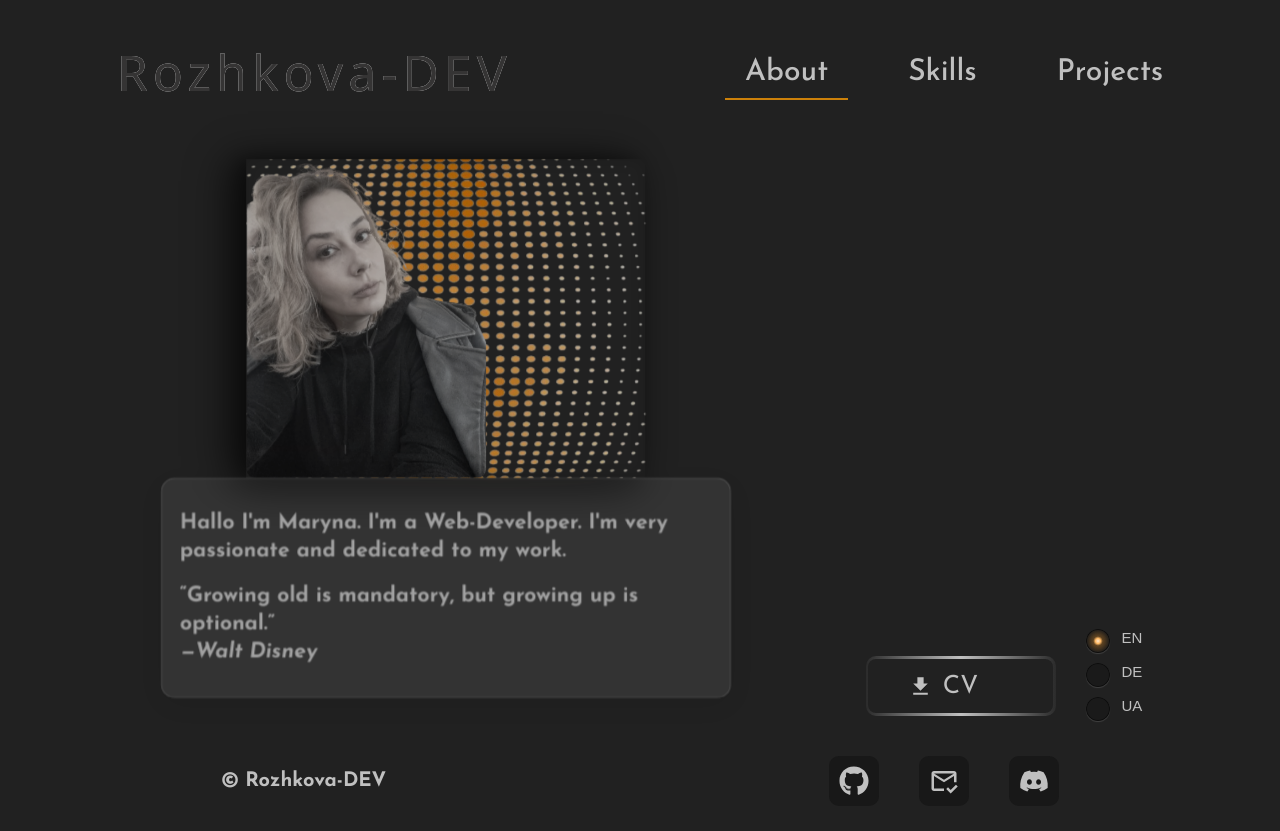
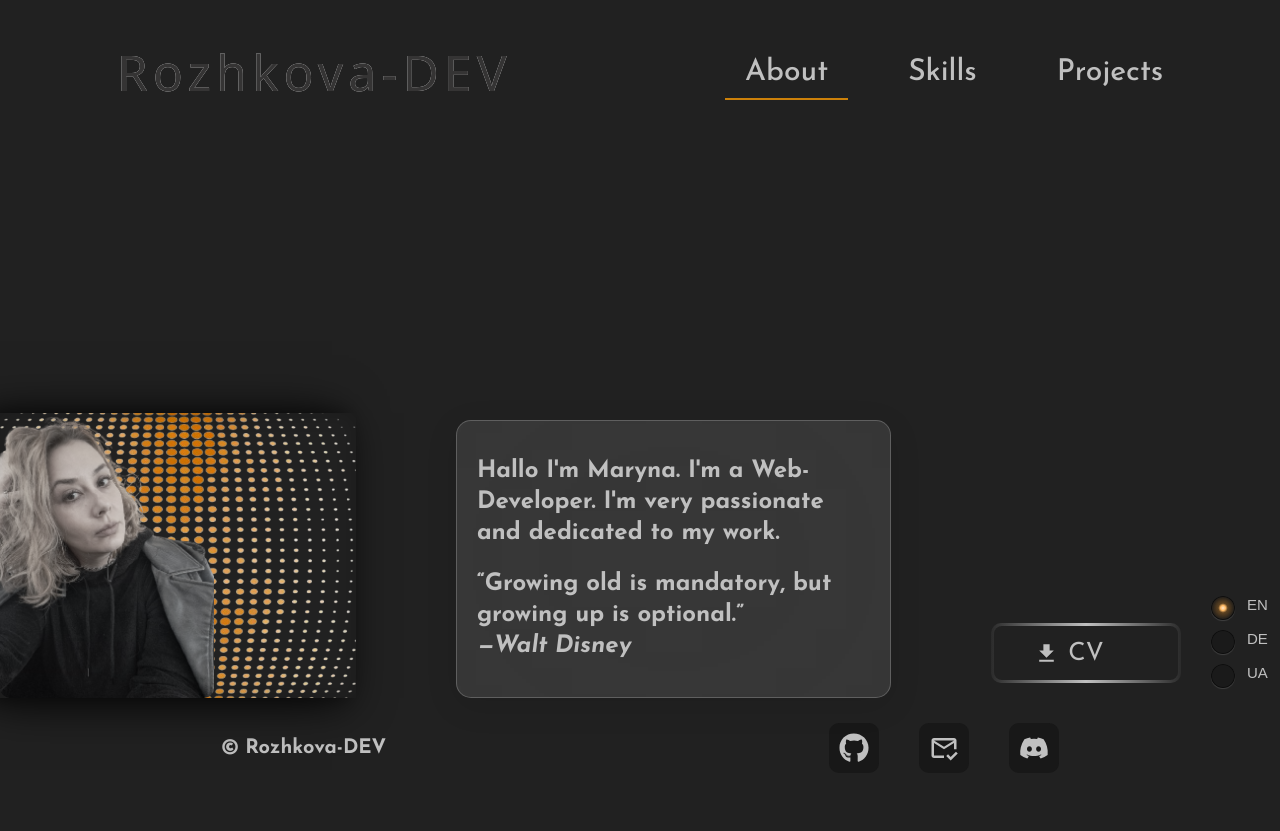
Before and after one commit to marrozhkova/portfolio, a React (Vite) app: page / in a window 1280 px wide. Shown: the part 802-1633 px from the top of the page. After the commit the page ends 1600 px from the top, so only its background shows below. Built offline with nearby package versions, Linux system fonts and the light colour scheme; a web font is replaced by a local one.

Commit message:
skills+projects

```diff
--- a/index.html
+++ b/index.html
@@ -4,7 +4,7 @@
     <meta charset="UTF-8" />
     <link rel="icon" type="image/svg+xml" href="/vite.svg" />
     <meta name="viewport" content="width=device-width, initial-scale=1.0" />
-    <title>Vite + React</title>
+    <title>Rozhkova Web-Dev Profile</title>
   </head>
   <body>
     <div id="root"></div>
--- a/src/App.jsx
+++ b/src/App.jsx
@@ -15,7 +15,6 @@ function App() {
         <Route path="/" element={<HomeInhalt />}>
           <Route index element={<About />} />
           <Route path="projects" element={<Projects2 />} />
-          <Route path="projects2" element={<Projects2 />} />
           <Route path="skills" element={<Skills />} />
           <Route path="404" element={<Error2 />} />
           <Route path="*" element={<Navigate to="/404" replace />} />
--- a/src/index.css
+++ b/src/index.css
@@ -12,23 +12,19 @@ html {
 }
 body {
   background-color: rgb(33, 33, 33);
-  display: flex;
-  flex-direction: column;
   min-height: 100vh;
   width: 100%;
   color: #c0c0c0;
   font-family: "Josefin Sans", sans-serif;
   font-weight: 400;
+  overflow-x: hidden;
+  /* border: 1px solid red; */
 }
 .main {
   position: relative;
+  width: 100%;
+  height: 100vh;
   display: flex;
-  overflow-x: hidden;
   flex-direction: column;
-  flex: 1 auto;
-  width: 100%;
-  min-height: 100vh;
+  /* border: 1px solid red; */
 }
-.main > .outlet {
-  flex: 1 0 auto;
-}
--- a/src/pages/About.jsx
+++ b/src/pages/About.jsx
@@ -34,7 +34,7 @@ const About = () => {
   };
   return (
     <div className="home-container-2" id="about">
-      <div className="foto-section">
+      {/* <div className="foto-section"> */}
       <div className="foto-div">
         <img
           className="foto"
@@ -56,7 +56,7 @@ const About = () => {
           </p>
         </blockquote>
       </div>
-      </div>
+      {/* </div> */}
       <div className="cv">
         <a
           href={cvLinks[lang]}
--- a/src/pages/HomeLayout.jsx
+++ b/src/pages/HomeLayout.jsx
@@ -10,7 +10,7 @@ const HomeLayout = () => {
     <>
       <div className="main">
         <Header />
-        <Outlet className="outlet" />
+        <Outlet />
         <Footer />
       </div>
     </>
--- a/src/styles/about.css
+++ b/src/styles/about.css
@@ -1,7 +1,7 @@
 .home-container-2 {
   flex: 1 auto;
   display: flex;
-  justify-content: center;
+  justify-content: start;
   align-items: flex-end;
   gap: 10rem;
 
@@ -16,6 +16,9 @@
   box-shadow: -2.4rem 0 4.8rem rgba(0, 0, 0, 0.5),
     -1.6rem 0 3.2rem rgba(0, 0, 0, 0.4), -0.8rem 0 1.6rem rgba(0, 0, 0, 0.3),
     0 1.2rem 4rem rgba(0, 0, 0, 0.3), inset 0 0 2rem rgba(0, 0, 0, 0.2);
+  animation: appear linear;
+  animation-timeline: view();
+  animation-range: entry 0% cover 60%;
   img {
     width: 60%;
     object-fit: cover;
@@ -25,17 +28,15 @@
     transition: all 0.3s ease-in-out;
   }
 }
-.foto-section {
+/* .foto-section {
   width: 50%;
   height: 100%;
   display: flex;
   flex-direction: column;
   justify-content: flex-end;
   align-items: center;
-  animation: appear linear;
-  animation-timeline: view();
-  animation-range: entry 0% cover 60%;
-}
+
+} */
 @keyframes appear {
   from {
     opacity: 0;
@@ -58,7 +59,7 @@
   flex-direction: column;
   gap: 2rem;
   background: rgba(255, 255, 255, 0.1);
-  backdrop-filter: blur(1rem);
+  backdrop-filter: blur(20rem);
   border: 0.1rem solid rgba(255, 255, 255, 0.2);
   border-radius: 1.5rem;
   box-shadow: 0 0.8rem 3.2rem rgba(0, 0, 0, 0.1);
@@ -217,7 +218,7 @@
     }
   }
 }
-@media (min-width: 769px) and (max-width: 992px) {
+/* @media (min-width: 769px) and (max-width: 992px) {
   .home-container-2 {
     flex-direction: column;
     align-items: center;
@@ -237,4 +238,4 @@
       line-height: 2.5rem;
     }
   }
-}
+} */
--- a/src/styles/error2.css
+++ b/src/styles/error2.css
@@ -1,6 +1,6 @@
 .error2 {
-  flex: 1 1 auto;
-  position: relative;
+  flex: 1 auto;
+  height: 100%;
   background-color: rgb(33, 33, 33);
 }
 
--- a/src/styles/footer.css
+++ b/src/styles/footer.css
@@ -1,5 +1,5 @@
 footer {
-  flex: 0 0 auto;
+  margin-top: auto;
   display: flex;
   justify-content: space-around;
   align-items: center;
--- a/src/styles/header.css
+++ b/src/styles/header.css
@@ -1,11 +1,11 @@
 @import url("https://fonts.googleapis.com/css2?family=Rubik+Maps&display=swap");
 header {
-  flex: 0 0 auto;
   padding: 4rem 0 2rem 0;
   display: flex;
   justify-content: space-around;
   align-items: center;
   z-index: 10;
+  /* border: 1px solid blue; */
 }
 .heading-h2 {
   color: rgb(53, 52, 52);
@@ -121,7 +121,7 @@ header a.heading-h2:after {
   transition: right 0.5s ease; /* Change transition property */
 }
 
-@media (max-width: 992px) {
+@media (max-width: 768px) {
   header {
     padding: 2rem 0 1rem 0;
   }
--- a/src/styles/projects2.css
+++ b/src/styles/projects2.css
@@ -1,13 +1,12 @@
-/* From Uiverse.io by ilkhoeri */
-
 .wrapper {
-  flex: 1 auto;
+  flex: 1;
   position: relative;
   display: flex;
   align-items: center;
   justify-content: center;
   overflow: hidden;
   transform: translateY(-5vh);
+  /* border: 3px solid purple; */
 }
 .wrapper::after {
   content: "";
--- a/src/styles/skills.css
+++ b/src/styles/skills.css
@@ -1,8 +1,7 @@
 @import url("https://fonts.googleapis.com/css2?family=Coiny&display=swap");
 .skills-container {
   position: relative;
-  width: 100%;
-  height: 100vh;
+  flex: 1 auto;
   display: flex;
   flex-direction: column;
   justify-content: center;
```
Lines whose indentation alone changed are shown as unchanged.
